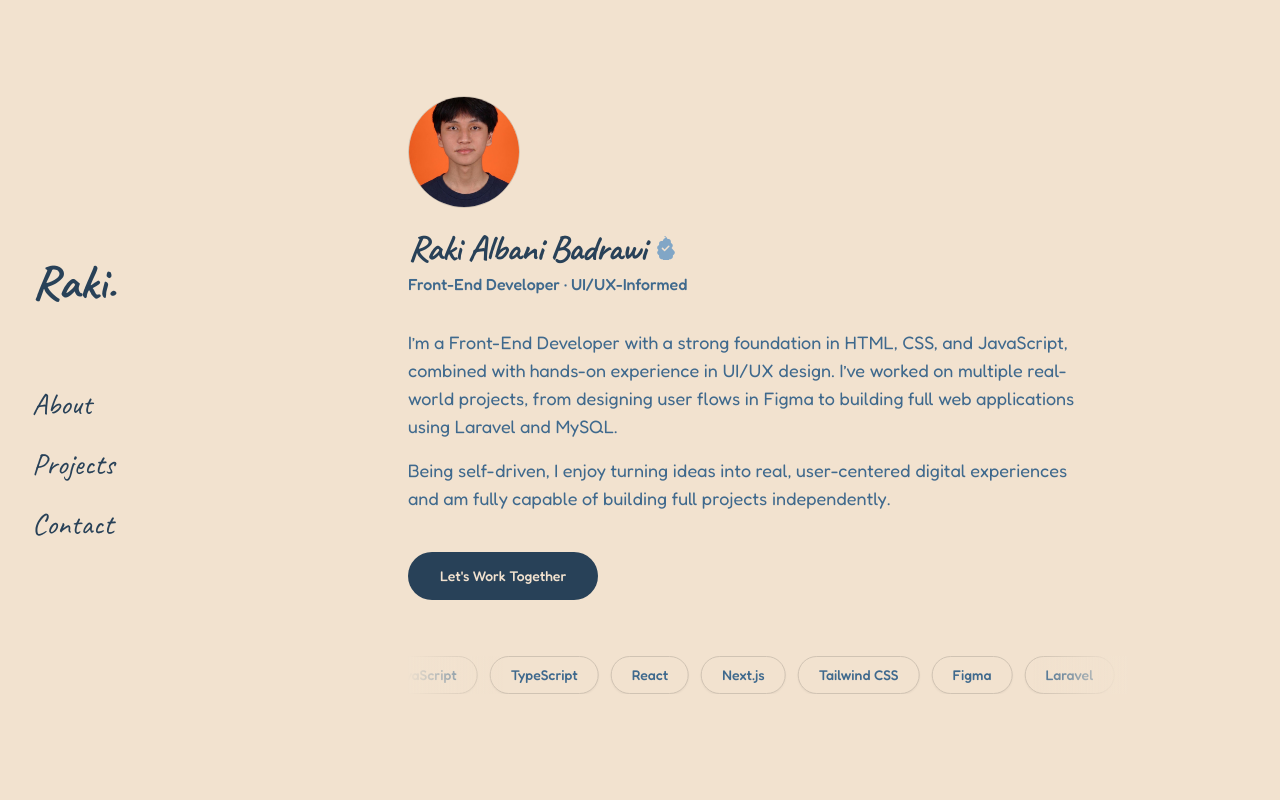
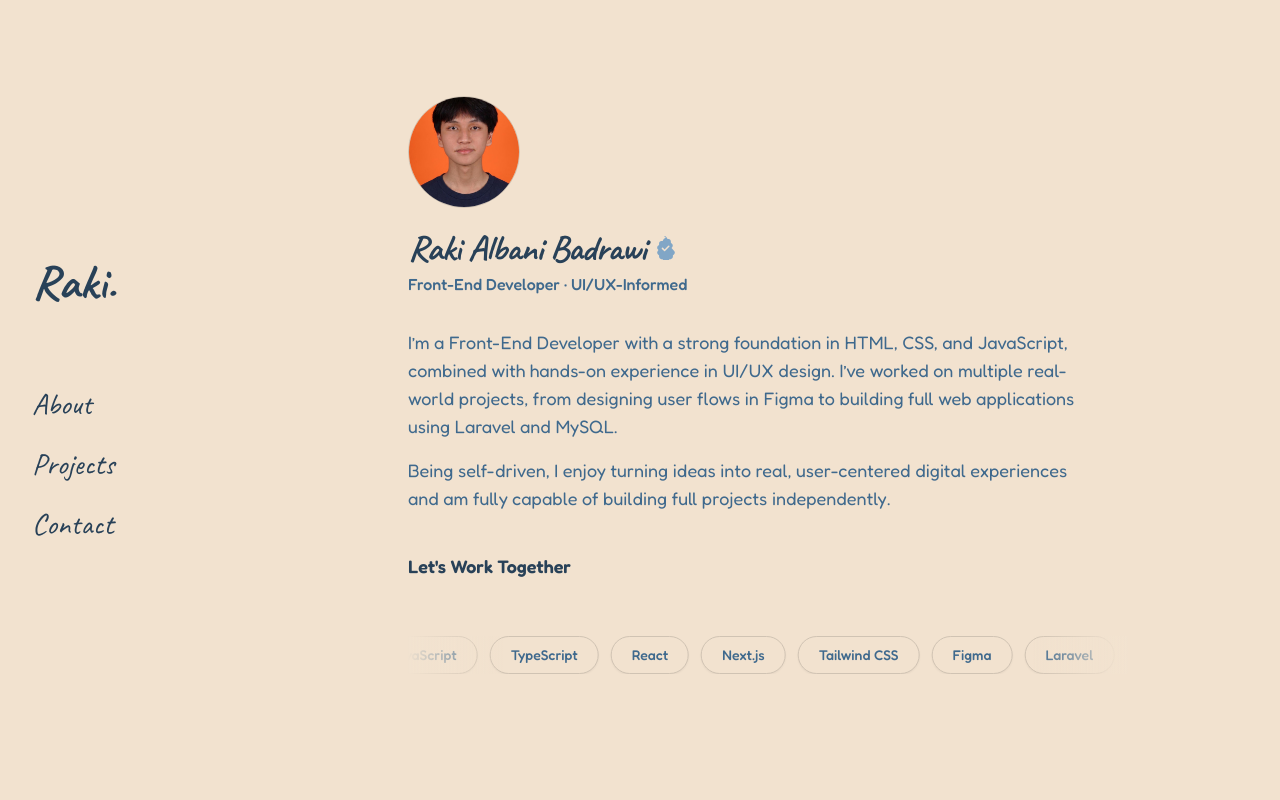
Before and after one commit to RakiAlbaniB/MyPortofolio, a Next.js app: page / in a window 1280 px wide. Shown: the top 800 px of the page. Built offline with nearby package versions, Linux system fonts and the light colour scheme.

Commit message:
update about

```diff
--- a/src/components/About.tsx
+++ b/src/components/About.tsx
@@ -37,7 +37,7 @@ export default function About() {
       <div className="mt-4">
         <a
           href="#contact"
-          className="inline-flex h-12 items-center justify-center rounded-full bg-foreground px-8 text-sm font-medium text-background transition-transform hover:scale-[1.02] active:scale-[0.98]"
+          className="inline-flex items-center justify-center text-lg font-semibold text-foreground hover:underline underline-offset-4 decoration-2 transition-all"
         >
           Let&apos;s Work Together
         </a>
```
